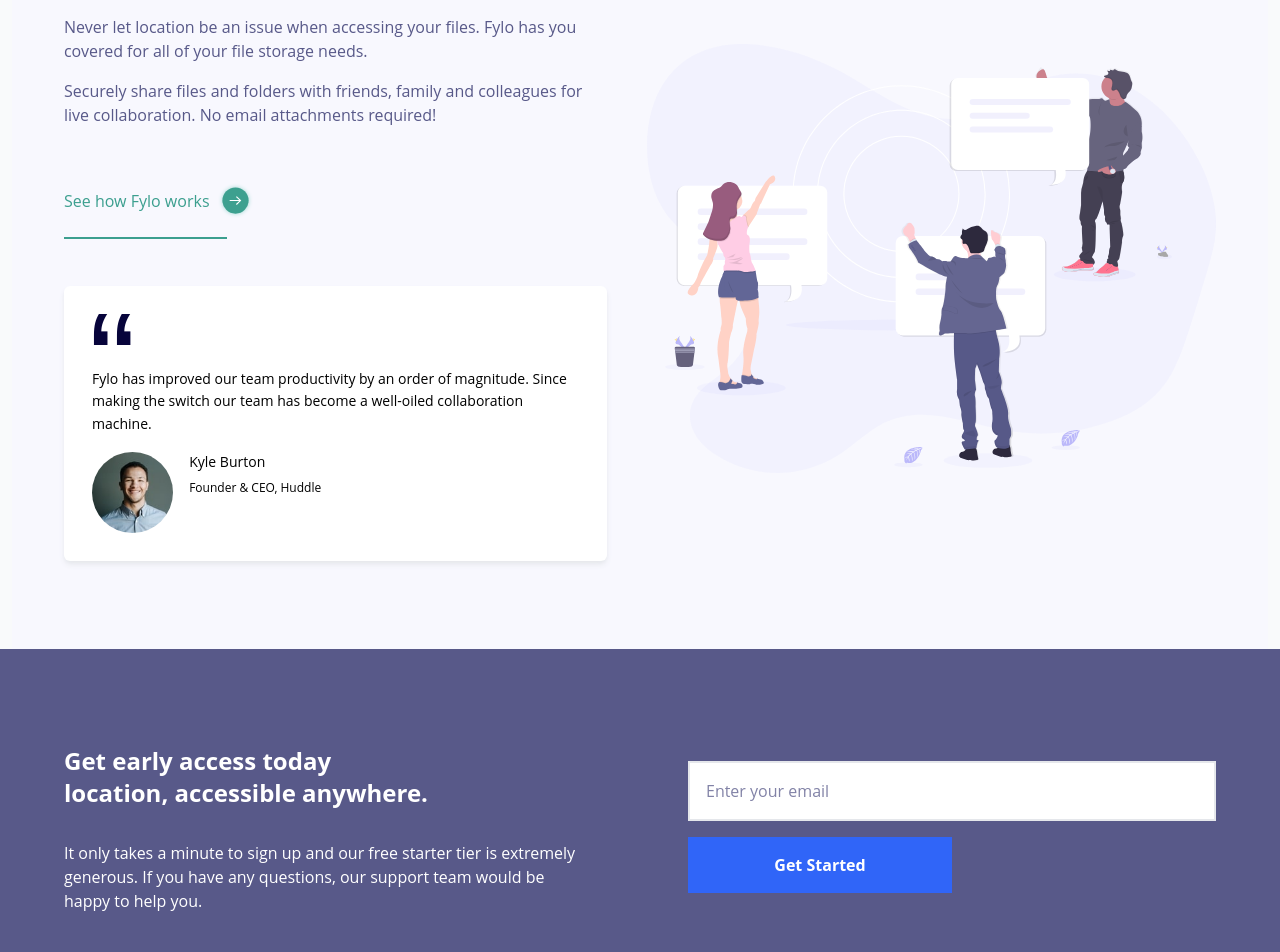
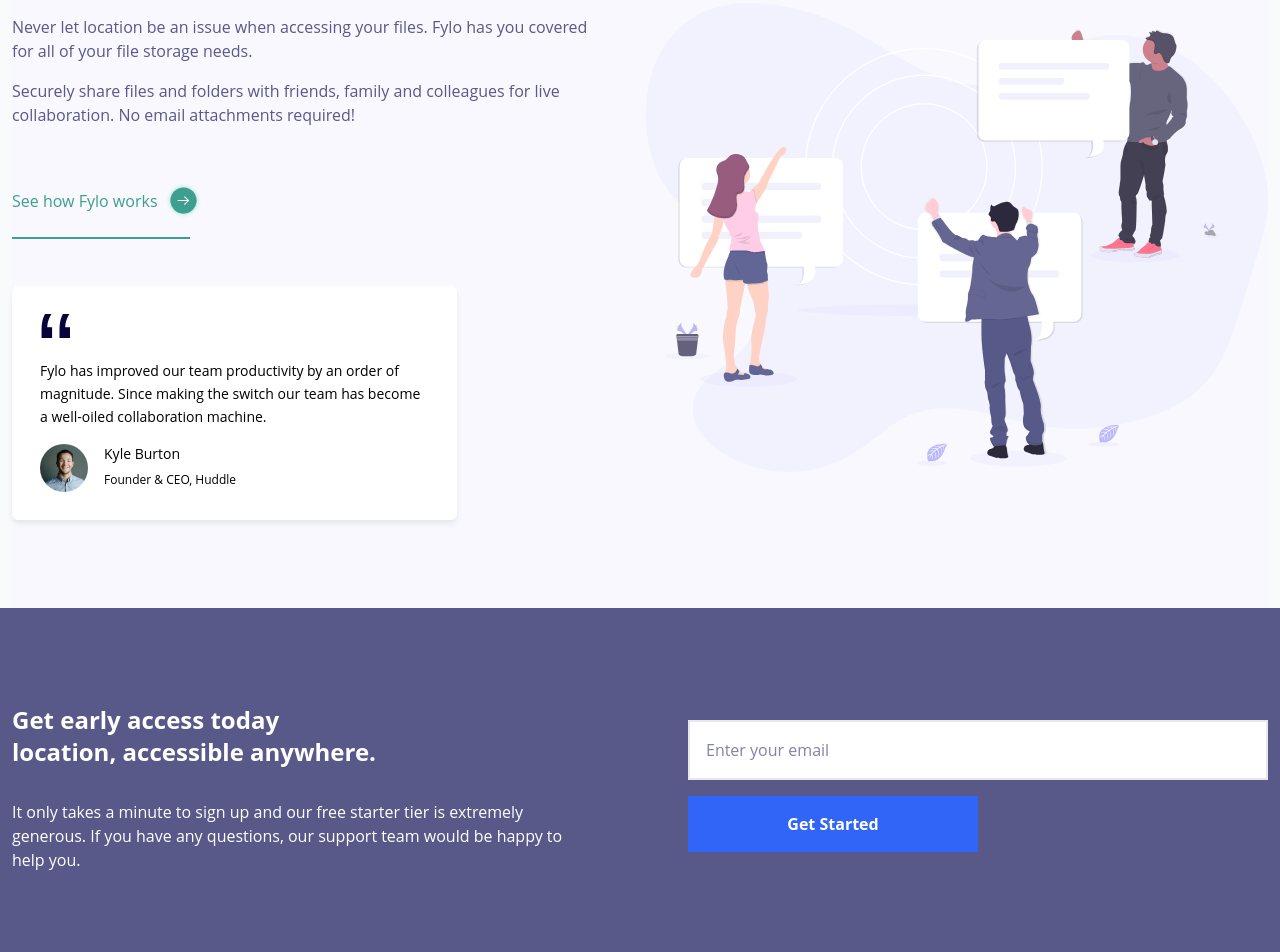
Before and after one commit to yannmarc/tailwind-project-practice, a website: page index.html in a window 1280 px wide. Shown: the part 1068-2020 px from the top of the page. Drawn offline with Linux system fonts and the light colour scheme; files whose address does not match are found by name.

Commit message:
commit to solve the testimonial section

```diff
--- a/index.html
+++ b/index.html
@@ -54,7 +54,7 @@
 
     <!-- Feature section overhere -->
     <div class="section-bg-img py-8">
-      <div class="wrapper lg:max-w-6xl mx-auto lg:flex lg:gap-10">
+      <div class="wrapper lg:max-w-7xl mx-auto lg:flex lg:gap-10">
         <div class="lg:w-12/12 h-auto lg:order-2 lg:items-center lg:flex">
           <img src="./public/images/illustration-2.svg" alt="The second illustraion" class="w-full">
         </div>
@@ -67,13 +67,13 @@
            <a href="#" class="flex justify-center md:flex md:justify-start items-center my-14 w-full text-mod-cyan pb-3 relative how-it-works">See how Fylo works <img src="./public/images/icon-arrow.svg " class="ml-2 w-1/12 h-auto" alt=""></a>
 
 
-           <div class="flex justify-center items-center w-full font-normal text-sm my-14">
-            <div class="p-7 bg-white shadow-md shadow-gray-200 rounded-md h-auto">
+           <div class="flex justify-center items-center w-full font-normal text-sm my-14 lg:w-3/4">
+            <div class="p-7 bg-white shadow-md shadow-gray-200 rounded-md h-auto lg:w-4/4">
               <img src="./public/images/icon-quotes.svg" alt="" class="mb-4 w-1/12">
               <p class="f leading-relaxed">Fylo has improved our team productivity by an order of magnitude. Since
                 making the switch our team has become a well-oiled collaboration machine.</p>
                 <div class="flex mt-4">
-                  <img src="./public/images/avatar-testimonial.jpg" alt="" class="f rounded-full w-2/12">
+                  <img src="./public/images/avatar-testimonial.jpg" width="40" alt="" class="f rounded-full w-2/12 lg:w-12">
                   <div class="flex flex-col space-y-2 ml-4">
                     <h3>Kyle Burton</h3>
                     <h5 class="t text-xs">Founder & CEO, Huddle</h5>
@@ -90,7 +90,7 @@
   </div>
 
   <div class="section bg-de-blue px-3 py-8 lg:py-24">
-    <div class="lg:max-w-6xl mx-auto lg:flex lg:justify-between lg:w-12/12 lg:gap-24">
+    <div class="lg:max-w-7xl mx-auto lg:flex lg:justify-between lg:w-12/12 lg:gap-24">
       <div class="text-center lg:text-left lg:w-2/4">
         <h1 class="font-bold mb-8 text-2xl text-white "> Get early access today <br> location, accessible anywhere.</h1>
         <p class="text-white mb-4">It only takes a minute to sign up and our free starter tier is extremely generous.
@@ -156,7 +156,7 @@
 
   <footer class="bg-d-blue py-12">
 
-    <div class="flex flex-col space-y-8 text-white px-8 lg:max-w-6xl mx-auto lg:grid lg:grid-cols-4 lg:grid-rows-2 lg:content-start lg:w-full lg:justify-items-center ">
+    <div class="flex flex-col space-y-8 text-white px-8 lg:max-w-7xl mx-auto lg:grid lg:grid-cols-4 lg:grid-rows-2 lg:content-start lg:w-full lg:justify-items-center ">
         <!-- logo -->
 
           <div class="logo-footer md:col-span-4 lg:place-self-start lg:-mb-32">
```
Also changed, not shown: public/css/main.css.
